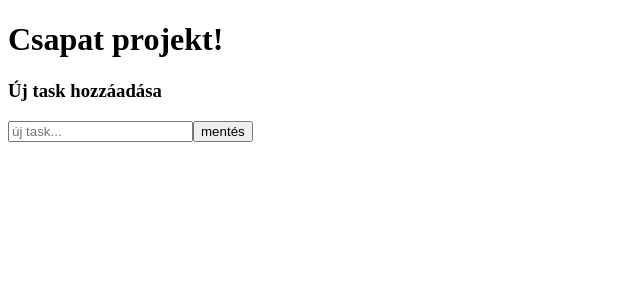
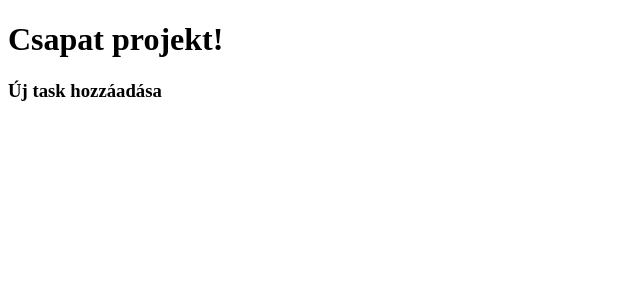
Before and after one commit to kmagdi/react_task_team_test, a React (Vite) app: page / in a window 1280 px wide. Shown: the top 300 px of the page, without its empty margins (0-640 px from the left). Built offline with nearby package versions, Linux system fonts and the light colour scheme.

Commit message:
delete form

```diff
--- a/src/components/AddTask.jsx
+++ b/src/components/AddTask.jsx
@@ -4,10 +4,7 @@ export const AddTask = () => {
   return (
     <div>
       <h3>Új task hozzáadása</h3>
-      <form >
-        <input type="text" placeholder='új task...' />
-        <input type="submit" value="mentés" />
-      </form>
+
     </div>
   )
 }
```
